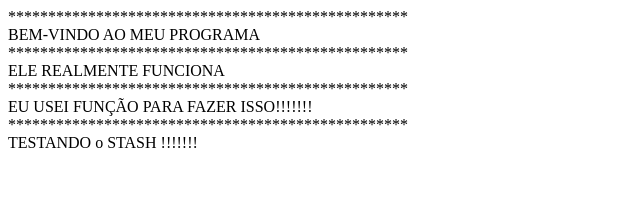
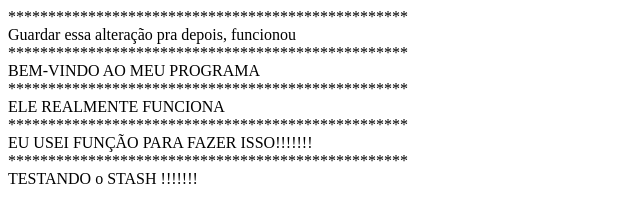
Before and after one commit to Dayanaferrer/revisandoConceitos, a plain HTML site: page revisao02.html in a window 1280 px wide. Shown: the whole page, without its empty margins (0-640 px from the left). Drawn offline with Linux system fonts and the light colour scheme.

Commit message:
alterando stash

```diff
--- a/revisao02.html
+++ b/revisao02.html
@@ -13,7 +13,7 @@
         document.write(frase);
         pulaLinha();
     }
-
+    mostra("Guardar essa alteração pra depois, funcionou");
     mostra("BEM-VINDO AO MEU PROGRAMA");
     mostra("ELE REALMENTE FUNCIONA");
     mostra("EU USEI FUNÇÃO PARA FAZER ISSO!!!!!!!");
```
